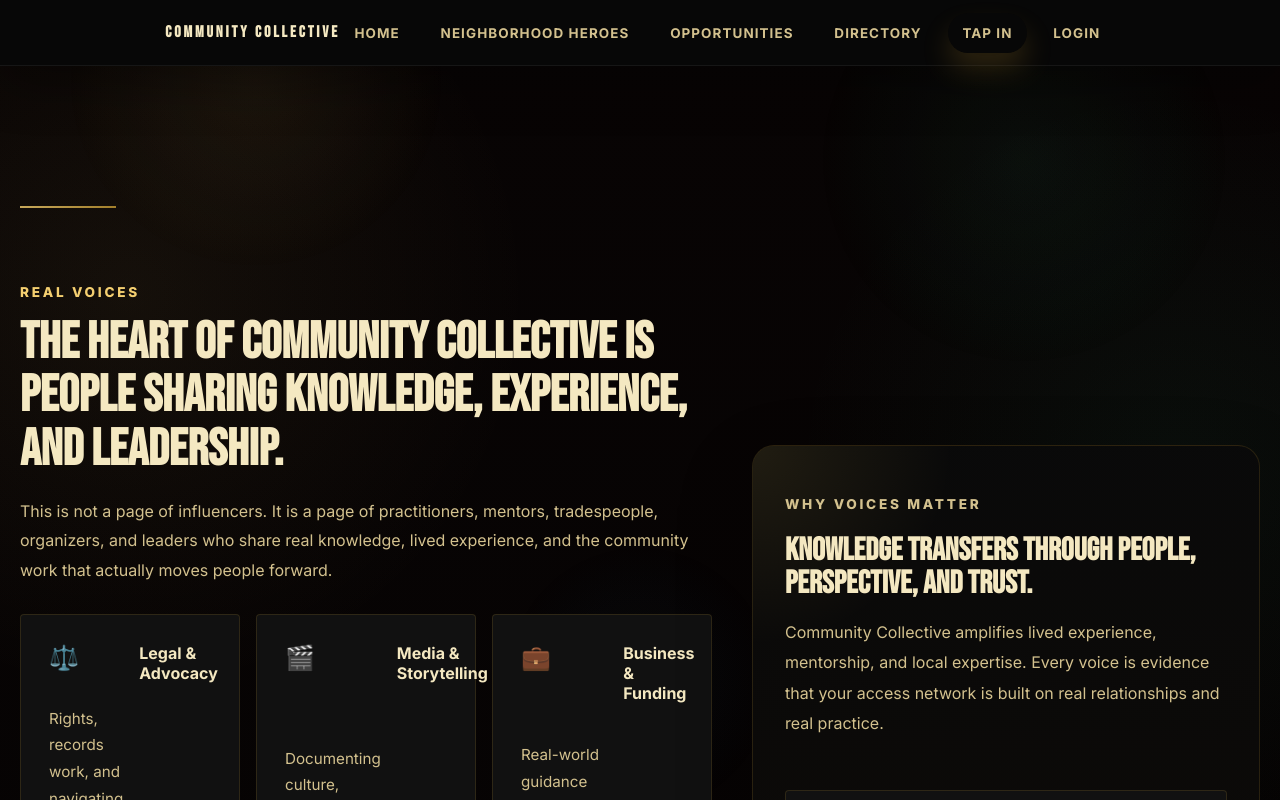
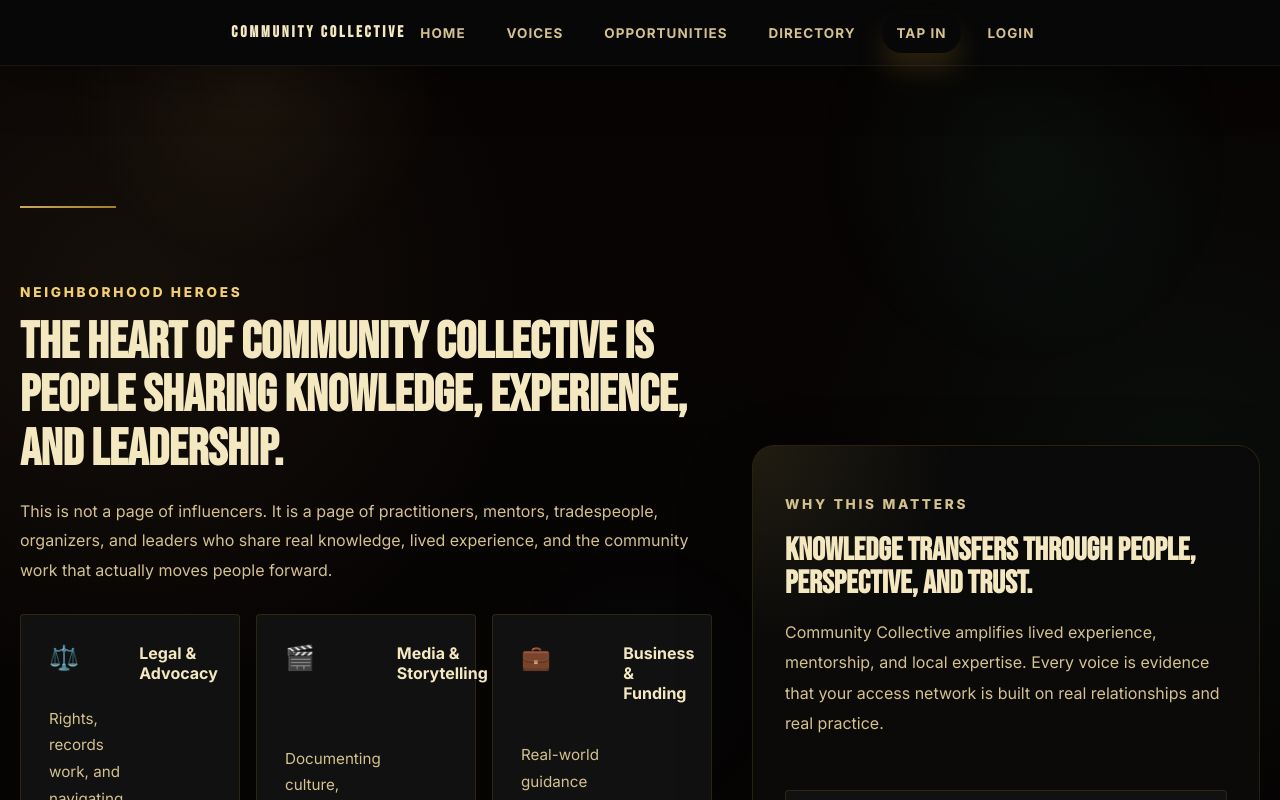
Before and after one commit to communitycollective00/community-collective, a Next.js app: page /voices in a window 1280 px wide. Shown: the top 800 px of the page. Built offline with nearby package versions, Linux system fonts and the light colour scheme; no server answers.

Commit message:
Voices page: Real Voices → Neighborhood Heroes, nav fix

```diff
--- a/app/components/root-navbar.tsx
+++ b/app/components/root-navbar.tsx
@@ -37,7 +37,7 @@ export default function RootNavBar() {
         {/* Desktop links (hidden on small screens via CSS) */}
         <div className="premium-links">
           <Link href="/">Home</Link>
-          <Link href="/voices">Neighborhood Heroes</Link>
+          <Link href="/voices">Voices</Link>
           <Link href="/opportunities">Opportunities</Link>
           <Link href="/directory">Directory</Link>
 
@@ -79,7 +79,7 @@ export default function RootNavBar() {
       {/* Mobile menu (in-flow so it pushes content, not overlay) */}
       <div className={`mobile-menu ${menuOpen ? "open" : ""}`}>
         <Link href="/">Home</Link>
-        <Link href="/voices">Neighborhood Heroes</Link>
+        <Link href="/voices">Voices</Link>
         <Link href="/opportunities">Opportunities</Link>
         <Link href="/directory">Directory</Link>
         <Link href="/recommend">Spotlight</Link>
--- a/app/voices/page.tsx
+++ b/app/voices/page.tsx
@@ -63,7 +63,7 @@ export default function VoicesPage() {
         <section className="homepage-section" style={{ paddingTop: "4rem", paddingBottom: "4rem" }}>
           <div className="homepage-section-grid homepage-section-grid--split" style={{ gap: "2.5rem" }}>
             <div>
-              <p className="homepage-kicker">Real voices</p>
+              <p className="homepage-kicker">Neighborhood Heroes</p>
               <h1 className="homepage-section-title">The heart of Community Collective is people sharing knowledge, experience, and leadership.</h1>
               <p className="homepage-section-text">
                 This is not a page of influencers. It is a page of practitioners, mentors, tradespeople, organizers, and leaders who share real knowledge, lived experience, and the community work that actually moves people forward.
@@ -82,7 +82,7 @@ export default function VoicesPage() {
             <div className="homepage-voice-card" style={{ padding: "2rem", minHeight: "420px", display: "grid", gap: "1.5rem", position: "relative" }}>
               <div style={{ position: "absolute", inset: 0, background: "radial-gradient(circle at top left, rgba(201, 168, 76, 0.12), transparent 20%)", pointerEvents: "none" }} />
               <div style={{ position: "relative", zIndex: 1 }}>
-                <p className="homepage-kicker">Why voices matter</p>
+                <p className="homepage-kicker">Why This Matters</p>
                 <h2 className="homepage-section-title" style={{ fontSize: "2rem", marginBottom: "1rem" }}>
                   Knowledge transfers through people, perspective, and trust.
                 </h2>
```
